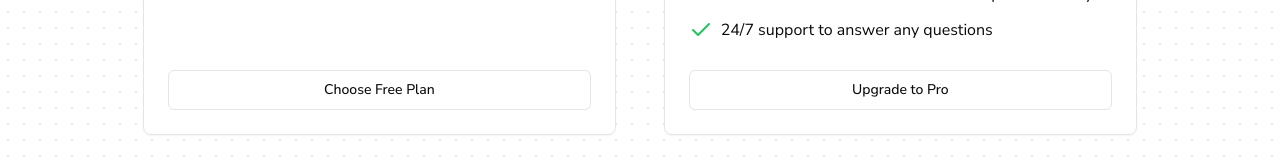
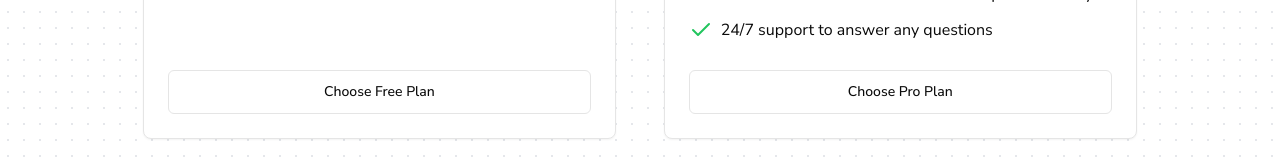
Before and after one commit to trdotpy/documate, a Next.js app: page /pricing in a window 1280 px wide. Shown: the part 752-916 px from the top of the page. Built offline with nearby package versions, Linux system fonts and the light colour scheme; no server answers.

Commit message:
Fix pricing buttons

```diff
--- a/src/app/pricing/page.tsx
+++ b/src/app/pricing/page.tsx
@@ -1,5 +1,5 @@
 import React from "react";
-import { Button } from "@/components/ui/button";
+import { Button, buttonVariants } from "@/components/ui/button";
 import {
     Card,
     CardContent,
@@ -11,6 +11,8 @@ import {
 import { checkSubscription } from "@/lib/stripe/stripe";
 import { Check } from "lucide-react";
 import SubscribeBtn from "@/components/SubscribeBtn";
+import { auth } from "@clerk/nextjs";
+import Link from "next/link";
 
 type Props = {};
 
@@ -40,6 +42,7 @@ const pricingPlans = [
 ];
 
 export default async function Page({}: Props) {
+    const { userId } = auth();
     const isSubscribed = await checkSubscription();
 
     return (
@@ -109,14 +112,33 @@ export default async function Page({}: Props) {
                                 }
                             >
                                 {index === 0 ? (
-                                    <Button
-                                        variant="outline"
-                                        className="w-full"
+                                    <Link
+                                        href={
+                                            isSubscribed
+                                                ? "/dashboard"
+                                                : "/sign-up"
+                                        }
+                                        className={buttonVariants({
+                                            variant: "outline",
+                                            size: "lg",
+                                            className: "w-full",
+                                        })}
                                     >
-                                        Choose Free Plan
-                                    </Button>
+                                        <p>Choose Free Plan</p>
+                                    </Link>
+                                ) : userId ? (
+                                    <SubscribeBtn isSubscribed={isSubscribed} />
                                 ) : (
-                                    <SubscribeBtn isSubscribed={isSubscribed} />
+                                    <Link
+                                        href="/sign-in"
+                                        className={buttonVariants({
+                                            variant: "outline",
+                                            size: "lg",
+                                            className: "w-full",
+                                        })}
+                                    >
+                                        <p>Choose Pro Plan</p>
+                                    </Link>
                                 )}
                             </CardFooter>
                         </Card>
--- a/src/components/ui/progress.tsx
+++ b/src/components/ui/progress.tsx
@@ -1,9 +1,9 @@
-"use client"
+"use client";
 
-import * as React from "react"
-import * as ProgressPrimitive from "@radix-ui/react-progress"
+import * as React from "react";
+import * as ProgressPrimitive from "@radix-ui/react-progress";
 
-import { cn } from "@/lib/utils"
+import { cn } from "@/lib/utils";
 
 const Progress = React.forwardRef<
     React.ElementRef<typeof ProgressPrimitive.Root>,
@@ -12,17 +12,17 @@ const Progress = React.forwardRef<
     <ProgressPrimitive.Root
         ref={ref}
         className={cn(
-      "relative h-4 w-full overflow-hidden rounded-full bg-secondary",
+            "bg-secondary relative h-4 w-full overflow-hidden rounded-full",
             className
         )}
         {...props}
     >
         <ProgressPrimitive.Indicator
-      className="h-full w-full flex-1 bg-primary transition-all"
+            className="bg-primary h-full w-full flex-1 transition-all"
             style={{ transform: `translateX(-${100 - (value || 0)}%)` }}
         />
     </ProgressPrimitive.Root>
-))
-Progress.displayName = ProgressPrimitive.Root.displayName
+));
+Progress.displayName = ProgressPrimitive.Root.displayName;
 
-export { Progress }
+export { Progress };
--- a/src/components/ui/tabs.tsx
+++ b/src/components/ui/tabs.tsx
@@ -1,11 +1,11 @@
-"use client"
+"use client";
 
-import * as React from "react"
-import * as TabsPrimitive from "@radix-ui/react-tabs"
+import * as React from "react";
+import * as TabsPrimitive from "@radix-ui/react-tabs";
 
-import { cn } from "@/lib/utils"
+import { cn } from "@/lib/utils";
 
-const Tabs = TabsPrimitive.Root
+const Tabs = TabsPrimitive.Root;
 
 const TabsList = React.forwardRef<
     React.ElementRef<typeof TabsPrimitive.List>,
@@ -14,13 +14,13 @@ const TabsList = React.forwardRef<
     <TabsPrimitive.List
         ref={ref}
         className={cn(
-      "inline-flex h-10 items-center justify-center rounded-md bg-muted p-1 text-muted-foreground",
+            "bg-muted text-muted-foreground inline-flex h-10 items-center justify-center rounded-md p-1",
             className
         )}
         {...props}
     />
-))
-TabsList.displayName = TabsPrimitive.List.displayName
+));
+TabsList.displayName = TabsPrimitive.List.displayName;
 
 const TabsTrigger = React.forwardRef<
     React.ElementRef<typeof TabsPrimitive.Trigger>,
@@ -29,13 +29,13 @@ const TabsTrigger = React.forwardRef<
     <TabsPrimitive.Trigger
         ref={ref}
         className={cn(
-      "inline-flex items-center justify-center whitespace-nowrap rounded-sm px-3 py-1.5 text-sm font-medium ring-offset-background transition-all focus-visible:outline-none focus-visible:ring-2 focus-visible:ring-ring focus-visible:ring-offset-2 disabled:pointer-events-none disabled:opacity-50 data-[state=active]:bg-background data-[state=active]:text-foreground data-[state=active]:shadow-sm",
+            "ring-offset-background focus-visible:ring-ring data-[state=active]:bg-background data-[state=active]:text-foreground inline-flex items-center justify-center whitespace-nowrap rounded-sm px-3 py-1.5 text-sm font-medium transition-all focus-visible:outline-none focus-visible:ring-2 focus-visible:ring-offset-2 disabled:pointer-events-none disabled:opacity-50 data-[state=active]:shadow-sm",
             className
         )}
         {...props}
     />
-))
-TabsTrigger.displayName = TabsPrimitive.Trigger.displayName
+));
+TabsTrigger.displayName = TabsPrimitive.Trigger.displayName;
 
 const TabsContent = React.forwardRef<
     React.ElementRef<typeof TabsPrimitive.Content>,
@@ -44,12 +44,12 @@ const TabsContent = React.forwardRef<
     <TabsPrimitive.Content
         ref={ref}
         className={cn(
-      "mt-2 ring-offset-background focus-visible:outline-none focus-visible:ring-2 focus-visible:ring-ring focus-visible:ring-offset-2",
+            "ring-offset-background focus-visible:ring-ring mt-2 focus-visible:outline-none focus-visible:ring-2 focus-visible:ring-offset-2",
             className
         )}
         {...props}
     />
-))
-TabsContent.displayName = TabsPrimitive.Content.displayName
+));
+TabsContent.displayName = TabsPrimitive.Content.displayName;
 
-export { Tabs, TabsList, TabsTrigger, TabsContent }
+export { Tabs, TabsList, TabsTrigger, TabsContent };
--- a/src/components/ui/tooltip.tsx
+++ b/src/components/ui/tooltip.tsx
@@ -1,15 +1,15 @@
-"use client"
+"use client";
 
-import * as React from "react"
-import * as TooltipPrimitive from "@radix-ui/react-tooltip"
+import * as React from "react";
+import * as TooltipPrimitive from "@radix-ui/react-tooltip";
 
-import { cn } from "@/lib/utils"
+import { cn } from "@/lib/utils";
 
-const TooltipProvider = TooltipPrimitive.Provider
+const TooltipProvider = TooltipPrimitive.Provider;
 
-const Tooltip = TooltipPrimitive.Root
+const Tooltip = TooltipPrimitive.Root;
 
-const TooltipTrigger = TooltipPrimitive.Trigger
+const TooltipTrigger = TooltipPrimitive.Trigger;
 
 const TooltipContent = React.forwardRef<
     React.ElementRef<typeof TooltipPrimitive.Content>,
@@ -19,12 +19,12 @@ const TooltipContent = React.forwardRef<
         ref={ref}
         sideOffset={sideOffset}
         className={cn(
-      "z-50 overflow-hidden rounded-md border bg-popover px-3 py-1.5 text-sm text-popover-foreground shadow-md animate-in fade-in-0 zoom-in-95 data-[state=closed]:animate-out data-[state=closed]:fade-out-0 data-[state=closed]:zoom-out-95 data-[side=bottom]:slide-in-from-top-2 data-[side=left]:slide-in-from-right-2 data-[side=right]:slide-in-from-left-2 data-[side=top]:slide-in-from-bottom-2",
+            "bg-popover text-popover-foreground animate-in fade-in-0 zoom-in-95 data-[state=closed]:animate-out data-[state=closed]:fade-out-0 data-[state=closed]:zoom-out-95 data-[side=bottom]:slide-in-from-top-2 data-[side=left]:slide-in-from-right-2 data-[side=right]:slide-in-from-left-2 data-[side=top]:slide-in-from-bottom-2 z-50 overflow-hidden rounded-md border px-3 py-1.5 text-sm shadow-md",
             className
         )}
         {...props}
     />
-))
-TooltipContent.displayName = TooltipPrimitive.Content.displayName
+));
+TooltipContent.displayName = TooltipPrimitive.Content.displayName;
 
-export { Tooltip, TooltipTrigger, TooltipContent, TooltipProvider }
+export { Tooltip, TooltipTrigger, TooltipContent, TooltipProvider };
--- a/src/middleware.tsx
+++ b/src/middleware.tsx
@@ -1,7 +1,7 @@
 import { authMiddleware } from "@clerk/nextjs";
 
 export default authMiddleware({
-    publicRoutes: ["/", "/api/clerk"],
+    publicRoutes: ["/", "/pricing", "/api/clerk"],
 });
 
 export const config = {
```
Lines whose indentation alone changed are shown as unchanged.
